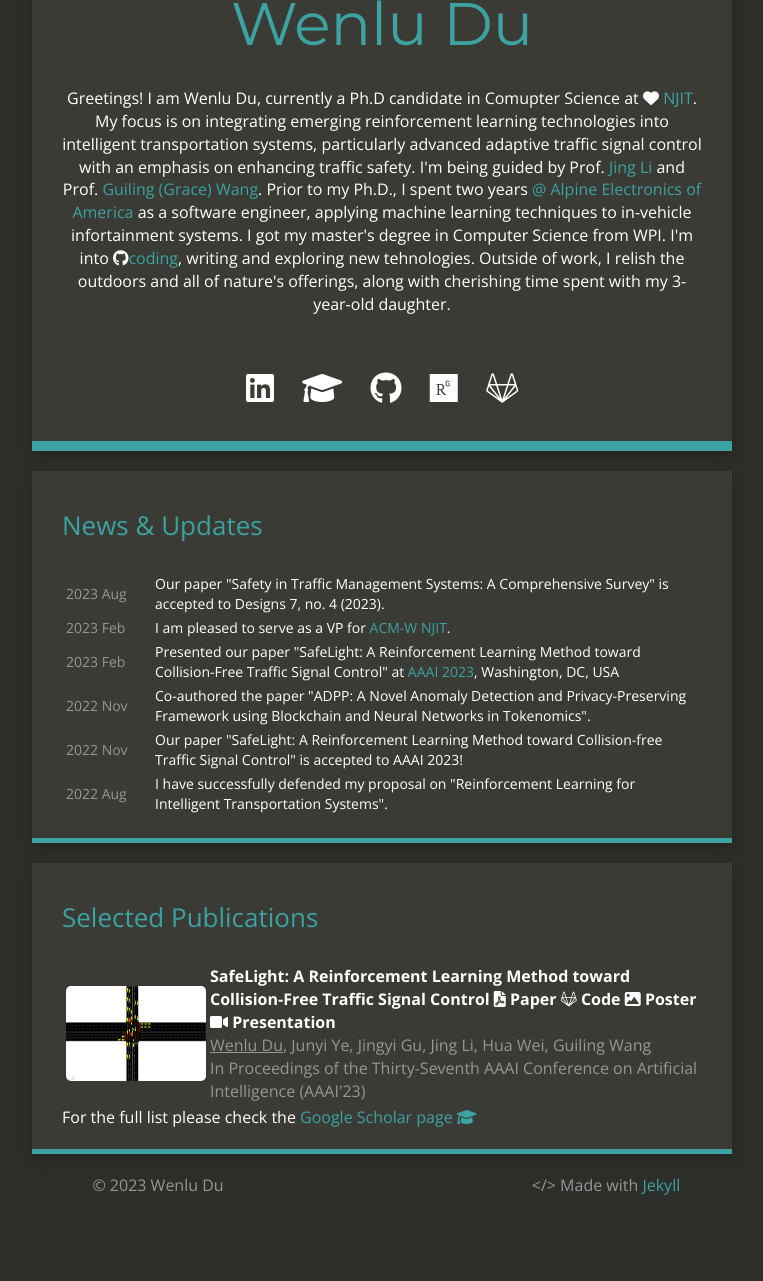
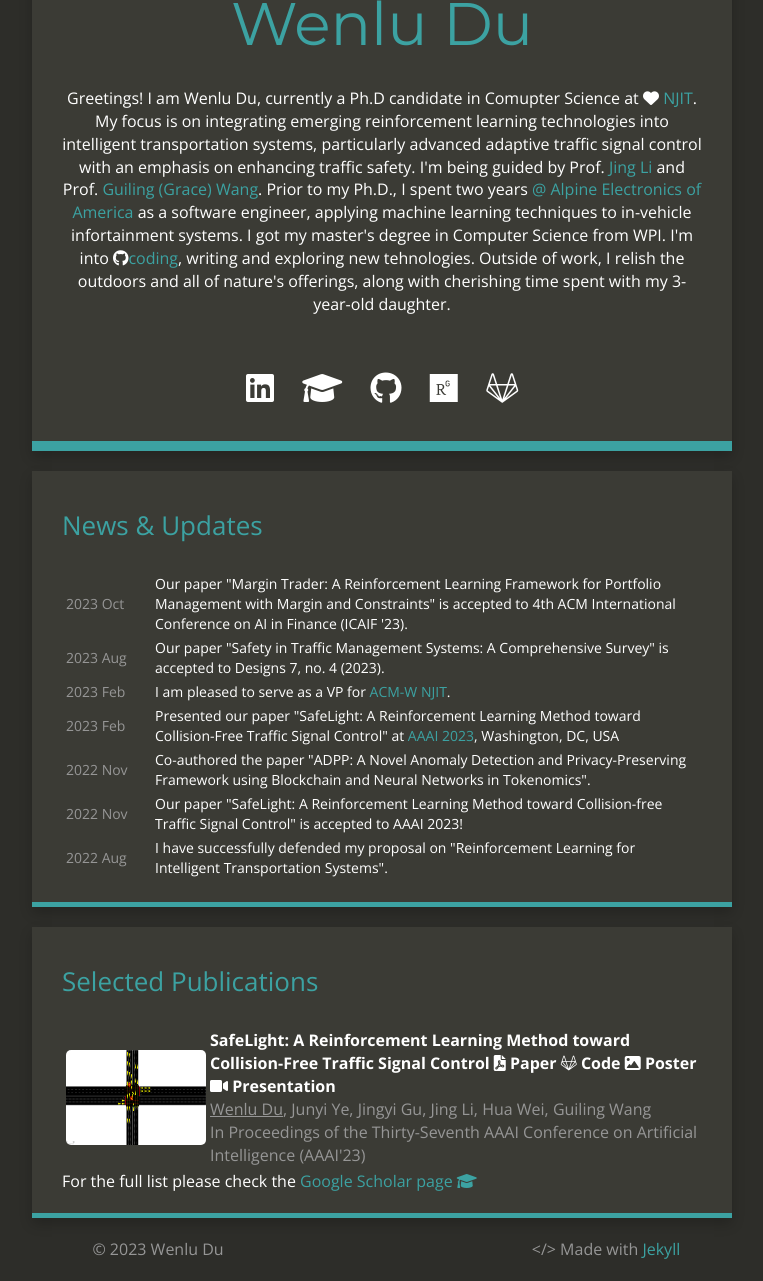
Before and after one commit to Wenlu057/Wenlu057.github.io, a Jekyll site: the page built from index.html, in a window 1280 px wide, cut to the strip 174-1455 px from the top of the page. Shown: the whole strip, without its empty margins (258-1021 px from the left). Built offline with Jekyll 4.4.1, drawn with Linux system fonts in a browser that asks for light colours; nearby versions of some CDN libraries; before the commit the page ends 1391 px from its top, so only the background shows below that.

Commit message:
Update index.html

```diff
--- a/index.html
+++ b/index.html
@@ -45,7 +45,11 @@ make-smaller-titles: true
               </ul> -->
               <table id="update" class="non-outline">
                 <colgroup><col width="90">
-                </colgroup><tbody><tr>
+                </colgroup><tbody>
+                <tr>
+                    <td>2023 Oct</td> <td>Our paper "Margin Trader: A Reinforcement Learning Framework for Portfolio Management with Margin and Constraints" is accepted to 4th ACM International Conference on AI in Finance (ICAIF '23).</td>
+                </tr>
+                <tr>
                 <td>2023 Aug</td><td>Our paper "Safety in Traffic Management Systems: A Comprehensive Survey" is accepted to Designs 7, no. 4 (2023).</td>
                 </tr>
                 <tr>
```
